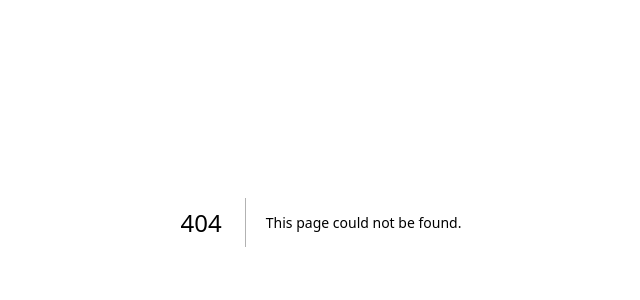
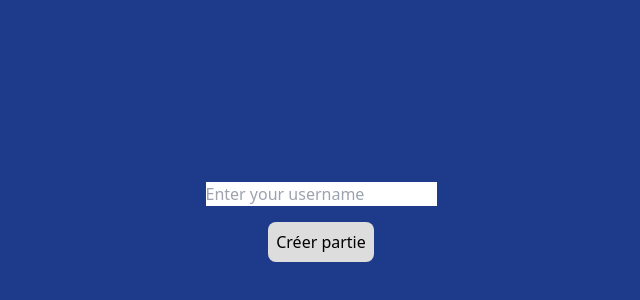
Before and after one commit to AlbyonHokwin/slapgame_frontend, a Next.js app: page /createGame in a window 1280 px wide. Before the commit this address had no page. Shown: the part 178-478 px from the top of the page, without its empty margins (319-959 px from the left). Built offline with nearby package versions, Linux system fonts and the light colour scheme.

Commit message:
skeleton from home to lobby page

```diff
--- /dev/null
+++ b/src/components/layouts/Layout.tsx
@@ -0,0 +1,23 @@
+import React, { PropsWithChildren } from 'react';
+import Head from 'next/head';
+
+type Props = PropsWithChildren & {
+  title: string;
+  description: string;
+};
+
+export default function Layout({ children, title, description }: Props) {
+  return (
+    <>
+      <Head>
+        <title>{title}</title>
+        <meta name="description" content={description} />
+        <meta name="viewport" content="width=device-width, initial-scale=1" />
+        <link rel="icon" href="/favicon.ico" />
+      </Head>
+      <main className='page'>
+        {children}
+      </main>
+    </>
+  );
+};
--- /dev/null
+++ b/src/components/prototypes/CreateGame.tsx
@@ -0,0 +1,25 @@
+import { useRouter } from 'next/router';
+import React, { useState } from 'react';
+import Layout from '../layouts/Layout';
+
+export default function CreateGame() {
+  const [username, setUsername] = useState<string>('');
+  const router = useRouter();
+
+  const handleClickOnCreateGame = () => {
+    router.push('/lobby');
+  }
+
+  return (
+    <Layout title='New game' description='Create a new slap game'>
+      <div className='page gap-4'>
+        <input
+          type='text'
+          placeholder='Enter your username'
+          onChange={e => setUsername(e.target.value)}
+          value={username} />
+        <button className='btn' onClick={handleClickOnCreateGame}>Créer partie</button>
+      </div>
+    </Layout>
+  );
+};
--- /dev/null
+++ b/src/components/prototypes/Home.tsx
@@ -0,0 +1,17 @@
+import React from 'react';
+import Link from 'next/link';
+import Layout from '../layouts/Layout';
+
+export default function Home() {
+  return (
+    <Layout title='Slap Game' description='Come play to slap game !'>
+      <div className='page gap-4'>
+        <h1 className='text-xl'>Slap game</h1>
+        <Link className='btn' href='createGame'>
+          Créer partie
+        </Link>
+        <button className='btn'>Rejoindre partie</button>
+      </div>
+    </Layout>
+  );
+};
--- /dev/null
+++ b/src/components/prototypes/Lobby.tsx
@@ -0,0 +1,17 @@
+import React from 'react';
+import Layout from '../layouts/Layout';
+
+type Props = {
+  username: string;
+}
+
+export default function Lobby({ username }: Props) {
+  const description: string = 'We\'re waiting for players'
+  return (
+    <Layout title='Lobby' description={description}>
+      <div className='page gap-4'>
+        Lobby of {username}
+      </div>
+    </Layout>
+  );
+};
--- /dev/null
+++ b/src/pages/createGame.tsx
@@ -0,0 +1,9 @@
+import React, { useState } from 'react';
+import CreateGame from '@/components/prototypes/CreateGame';
+
+export default function CreateGamePage() {
+
+  return (
+    <CreateGame />
+  );
+};
--- a/src/pages/index.tsx
+++ b/src/pages/index.tsx
@@ -1,23 +1,13 @@
-import Head from 'next/head'
-import { io, Socket } from 'socket.io-client'
+import Head from 'next/head';
+import Link from 'next/link';
+import Home from '@/components/prototypes/Home';
+import { io, Socket } from 'socket.io-client';
 
-export default function Home() {
+export default function HomePage() {
   // const backendUrl = process.env.NEXT_PUBLIC_BACKEND_URL || 'http://localhost:3000';
   // const socket: Socket = io(backendUrl, { autoConnect: false });
 
   return (
-    <>
-      <Head>
-        <title>Slap Game</title>
-        <meta name="description" content="Come play to slap game !" />
-        <meta name="viewport" content="width=device-width, initial-scale=1" />
-        <link rel="icon" href="/favicon.ico" />
-      </Head>
-      <main className='w-full h-full bg-blue flex flex-col justify-center items-center gap-4'>
-        <h1 className='text-xl'>Slap game</h1>
-        <button className='btn'>Créer partie</button>
-        <button className='btn'>Rejoindre partie</button>
-      </main>
-    </>
-  )
-}
+    <Home />
+  );
+};
--- /dev/null
+++ b/src/pages/lobby.tsx
@@ -0,0 +1,12 @@
+import React from 'react';
+import Lobby from '@/components/prototypes/Lobby';
+
+type Props = {
+  username: string;
+}
+
+export default function LobbyPage({ username }: Props) {
+  return (
+    <Lobby username={username} />
+  );
+};
```
